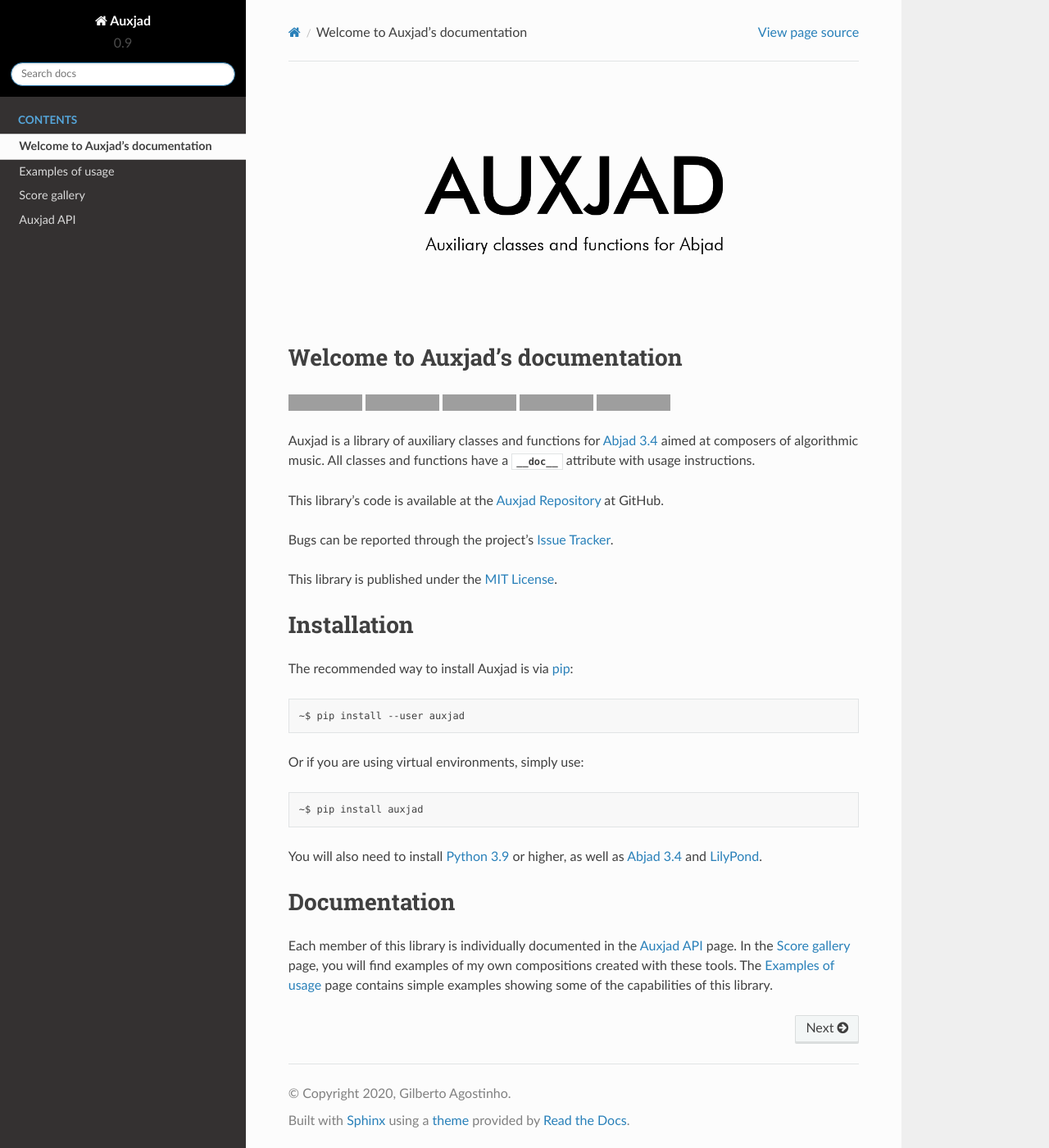
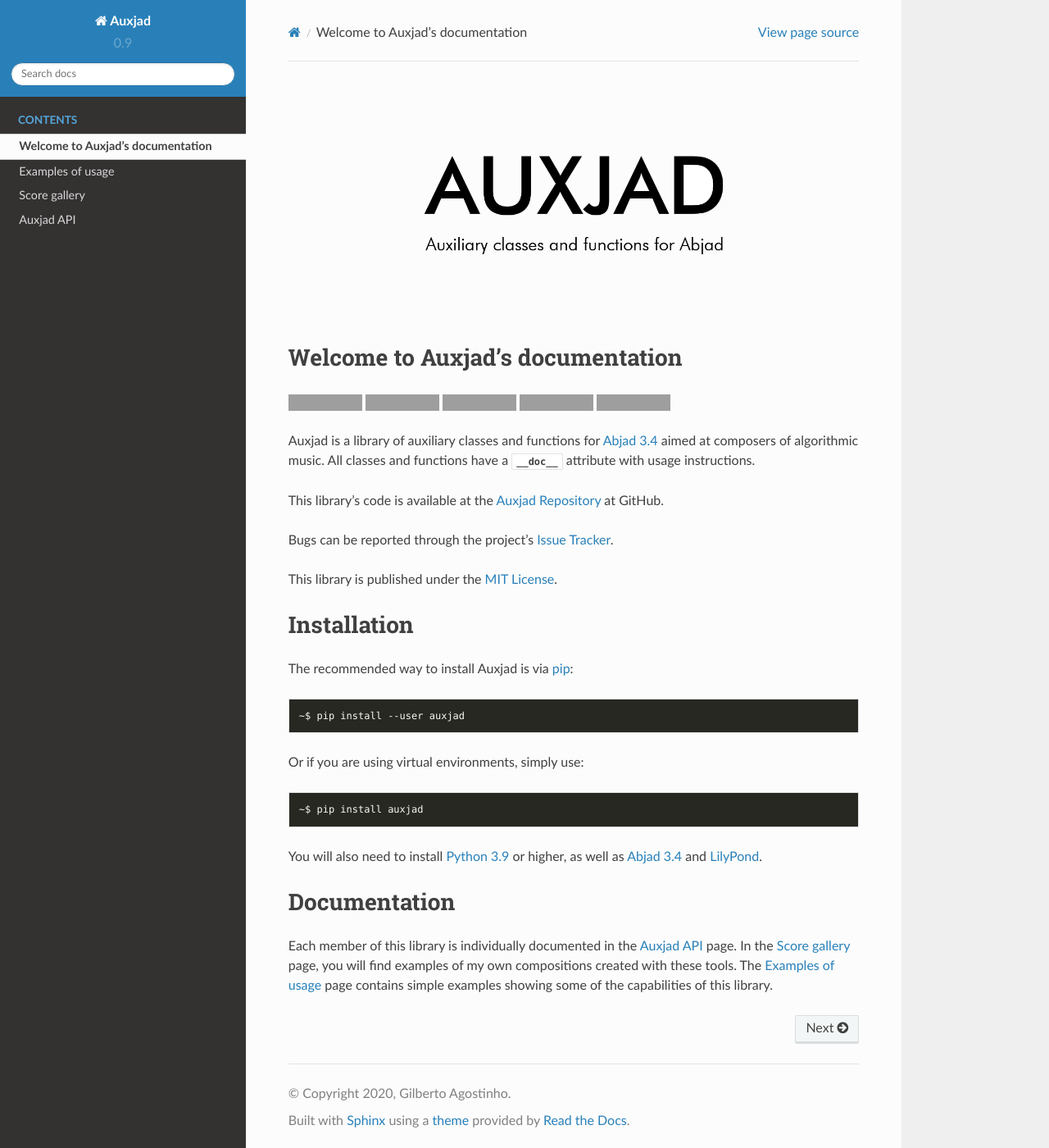
Before and after one commit to gilbertohasnofb/auxjad, a Sphinx documentation site: the page built from docs/index.rst, in a window 1280 px wide and 1400 px high. Shown: the whole window at 82% size. Built offline with Sphinx 7.4.7 and the Read the Docs theme 2.0.0, drawn with Linux system fonts in a browser that asks for light colours; grey boxes are pictures that could not be loaded.

Commit message:
using Monokai syntax highlight theme, using default accent colour

```diff
--- a/docs/conf.py
+++ b/docs/conf.py
@@ -90,7 +90,7 @@
 exclude_patterns = ['_build', 'Thumbs.db', '.DS_Store']
 
 # The name of the Pygments (syntax highlighting) style to use.
-pygments_style = None
+pygments_style = 'monokai'
 
 
 # -- Options for HTML output -------------------------------------------------
@@ -102,7 +102,6 @@
 html_theme_options = {
     'canonical_url': 'https://gilbertohasnofb.github.io/auxjad-docs/',
     'display_version': True,
-    'style_nav_header_background': '#000000',
     'logo_only': False,
 }
 
```
